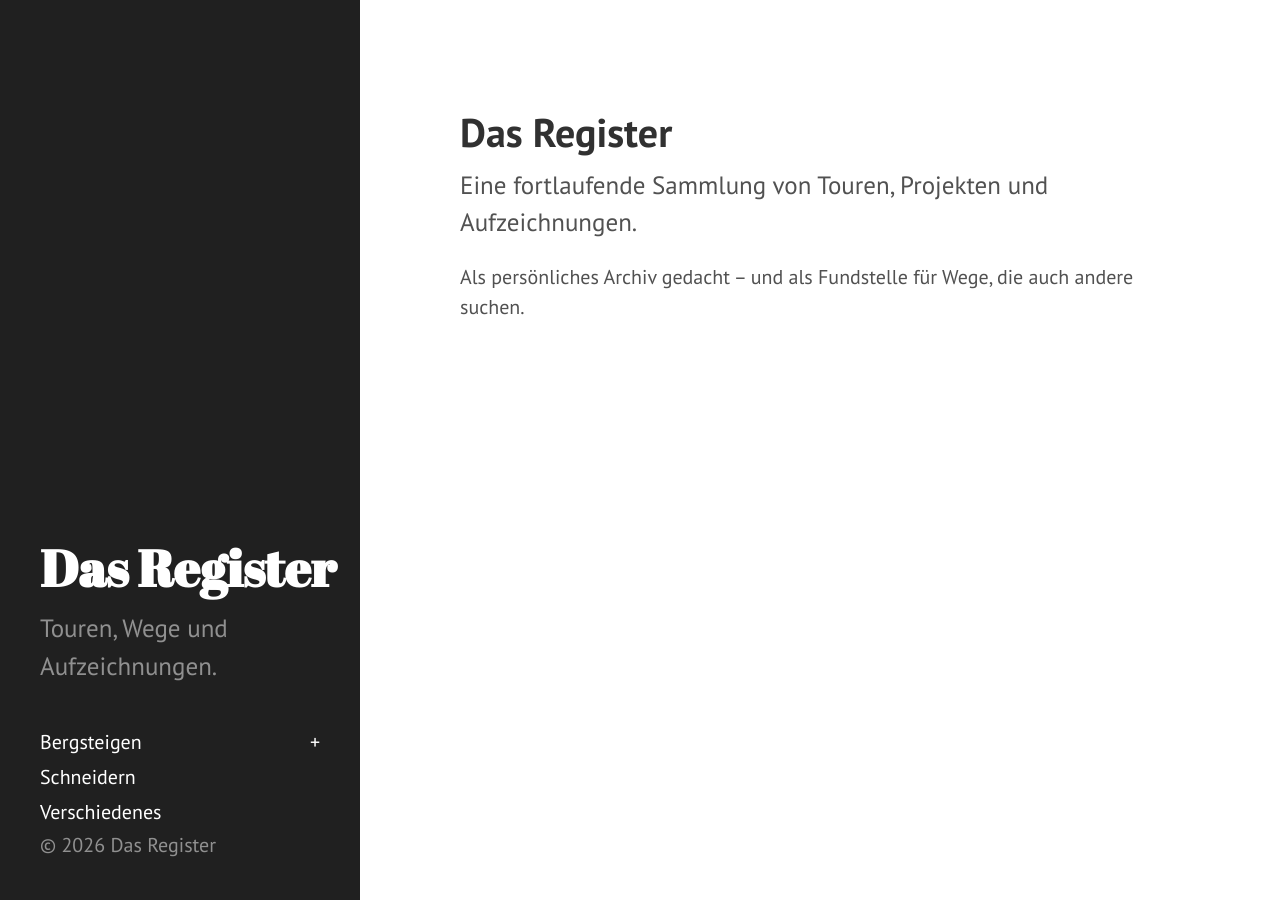
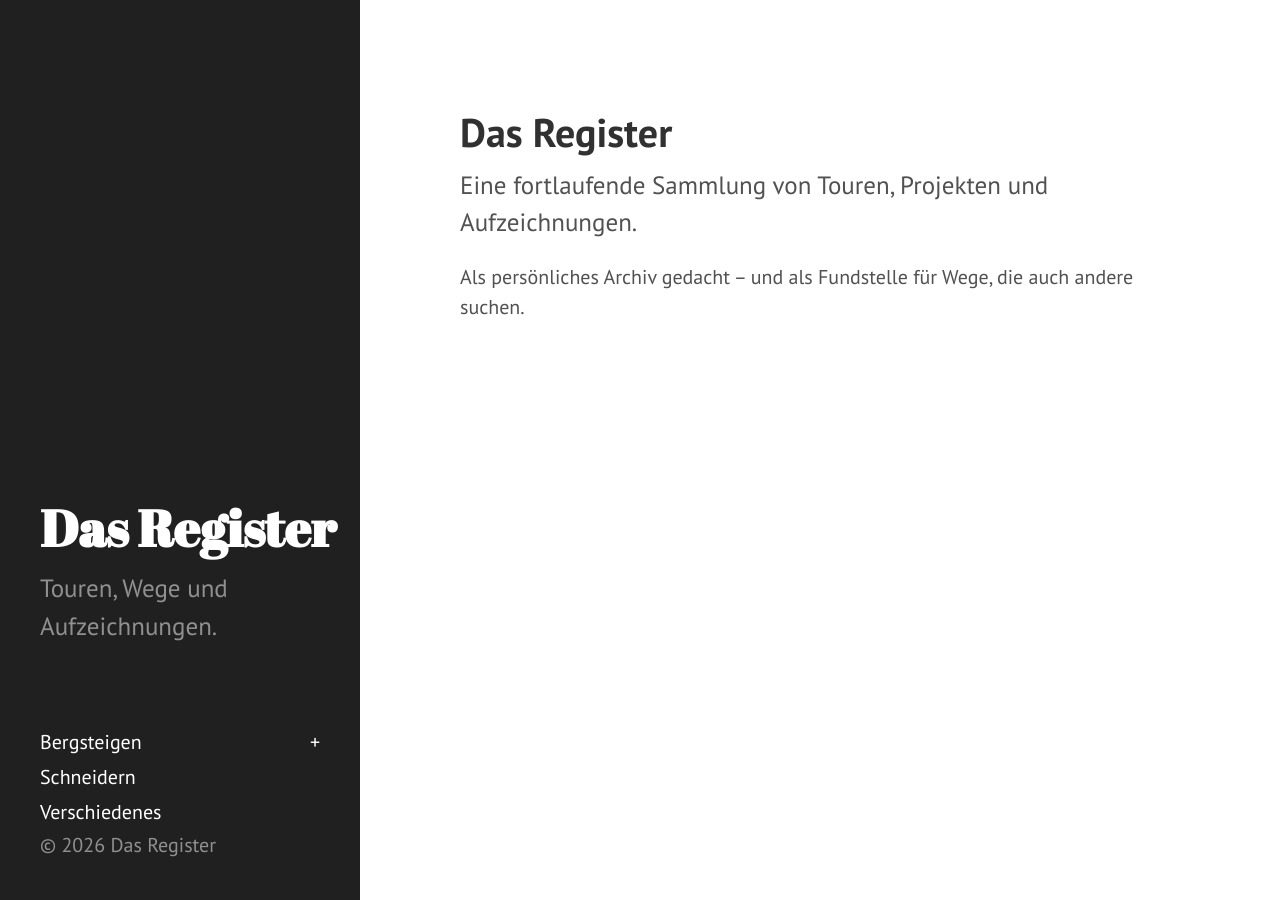
Before and after one commit to gryphiusodenhobler/dasregister, a Jekyll site: the page built from index.html, in a window 1280 px wide. Built offline with Jekyll 4.4.1, drawn with Linux system fonts in a browser that asks for light colours; the list of posts is cut into pages by our own code.

Commit message:
Update hyde.css

```diff
--- a/public/css/hyde.css
+++ b/public/css/hyde.css
@@ -89,12 +89,12 @@ html {
 }
 
 .sidebar-about {
-  margin-bottom: 2rem;
+  margin-bottom: 4rem;
 }
 
 /* Sidebar nav */
 .sidebar-nav {
-  margin-bottom: 2rem;
+  margin-bottom: 4rem;
 }
 .sidebar-nav-item {
   display: block;
```
